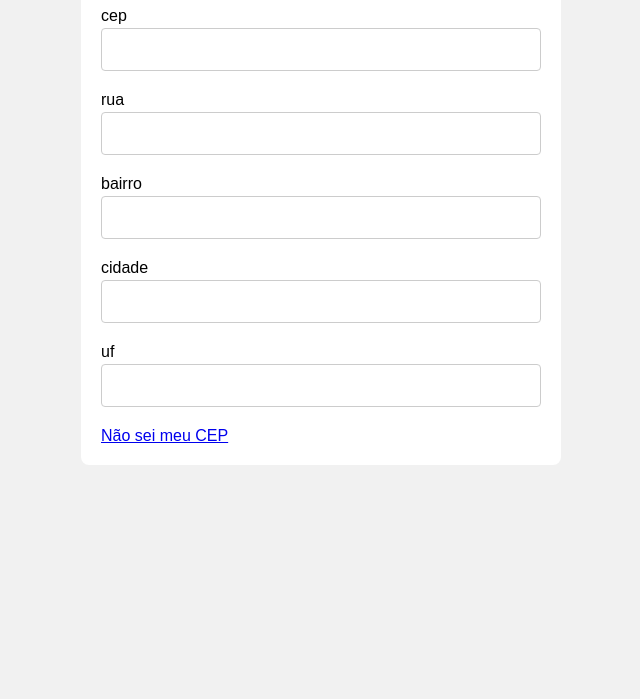
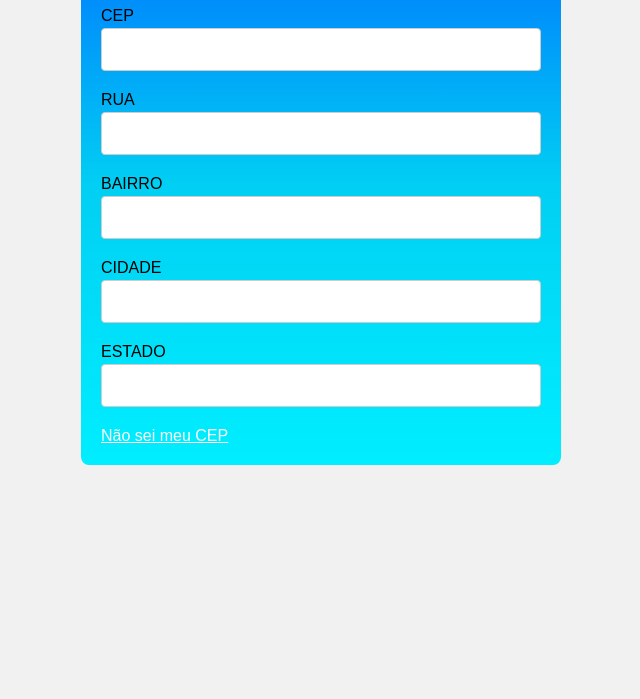
Before and after one commit to Guiziin25/Buscador-CEP, a plain HTML site: page index.html in a window 1280 px wide. Shown: the part 101-800 px from the top of the page, without its empty margins (319-959 px from the left). Drawn offline with Linux system fonts and the light colour scheme.

Commit message:
Mudanças Visuais

```diff
--- a/index.html
+++ b/index.html
@@ -11,32 +11,32 @@
         <h1>Busque seu CEP</h1>
         <form>
             <div class="frm">
-                <label for="cep">cep</label>
+                <label for="cep">CEP</label>
                 <input type="text" name="cep" id="cep" maxlength="8">
             </div>
 
             <div class="frm">
-                <label for="rua">rua</label>
+                <label for="rua">RUA</label>
                 <input type="text" name="rua" id="rua">
             </div>
 
             <div class="frm">
-                <label for="bairro">bairro</label>
+                <label for="bairro">BAIRRO</label>
                 <input type="text" name="bairro" id="bairro">
             </div>
 
             <div class="frm">
-                <label for="cidade">cidade</label>
+                <label for="cidade">CIDADE</label>
                 <input type="text" name="cidade" id="cidade">
             </div>
 
             <div class="frm">
-                <label for="uf">uf</label>
+                <label for="uf">ESTADO</label>
                 <input type="text" name="uf" id="uf">
             </div>
         </form>
 
-        <a href="descobrir-cep.html">Não sei meu CEP</a>
+        <a href="descobrir-cep.html" class="btn">Não sei meu CEP</a>
     </div>
 
     <script src="app.js"></script>
--- a/style.css
+++ b/style.css
@@ -8,7 +8,7 @@ body {
     margin: 0 auto;
     width: 100%;
     max-width: 440px;
-    background: #fff;
+    background-image: linear-gradient(to bottom, rgb(0, 110, 255), rgb(1, 207, 243), rgb(0, 238, 255));
     border-radius: 8px;
     height: auto;
     padding: 20px;
@@ -32,6 +32,10 @@ body {
     font-size: 1.2rem;
 }
 
+.btn {
+    color: #ffffff;
+}
+
 li {
     margin-bottom: 11px;
 }
```
Also changed, not shown: descobrir-cep.html (+4 -4 lines).
